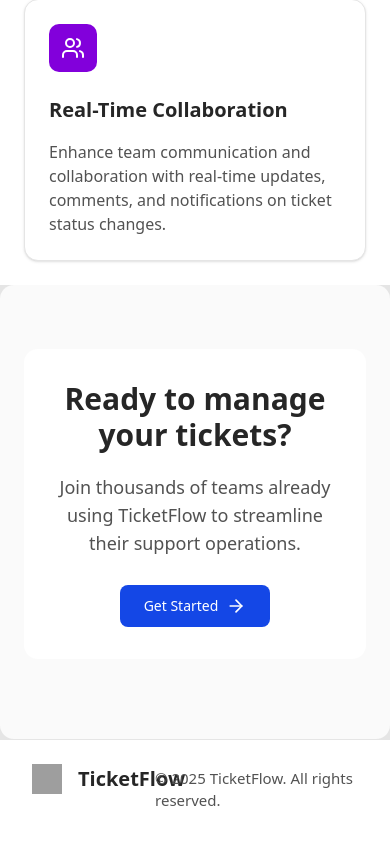
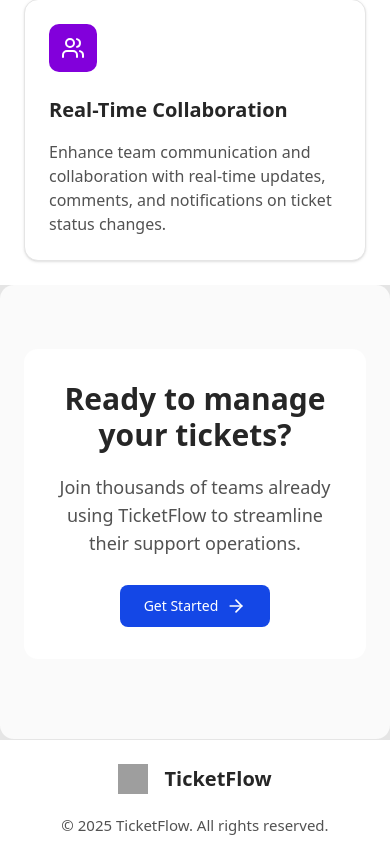
Before and after one commit to Redot2468/hng-stage2-frontend, a React (Vite) app: page / in a window 390 px wide. Shown: the part 1571-2432 px from the top of the page. Before the commit the page ends 2409 px from the top, so only its background shows below. Built offline with nearby package versions, Linux system fonts and the light colour scheme; grey boxes are pictures that could not be loaded.

Commit message:
fix: Change the layout of the footer

```diff
--- a/src/components/landing/HomeFooter.tsx
+++ b/src/components/landing/HomeFooter.tsx
@@ -1,6 +1,6 @@
 export default function HomeFooter() {
   return (
-    <footer className="border-t w-full py-6 px-8 space-y-5 flex justify-between items-center    ">
+    <footer className="border-t w-full py-6 px-8 space-y-5 flex justify-between items-center flex-col sm:flex-row   ">
       <div className="flex items-center gap-4">
         <img src="/logo-1.png" alt="" className="size-[30px]" />
         <h1 className="text-xl text-neutral-800 font-semibold">TicketFlow</h1>
```
